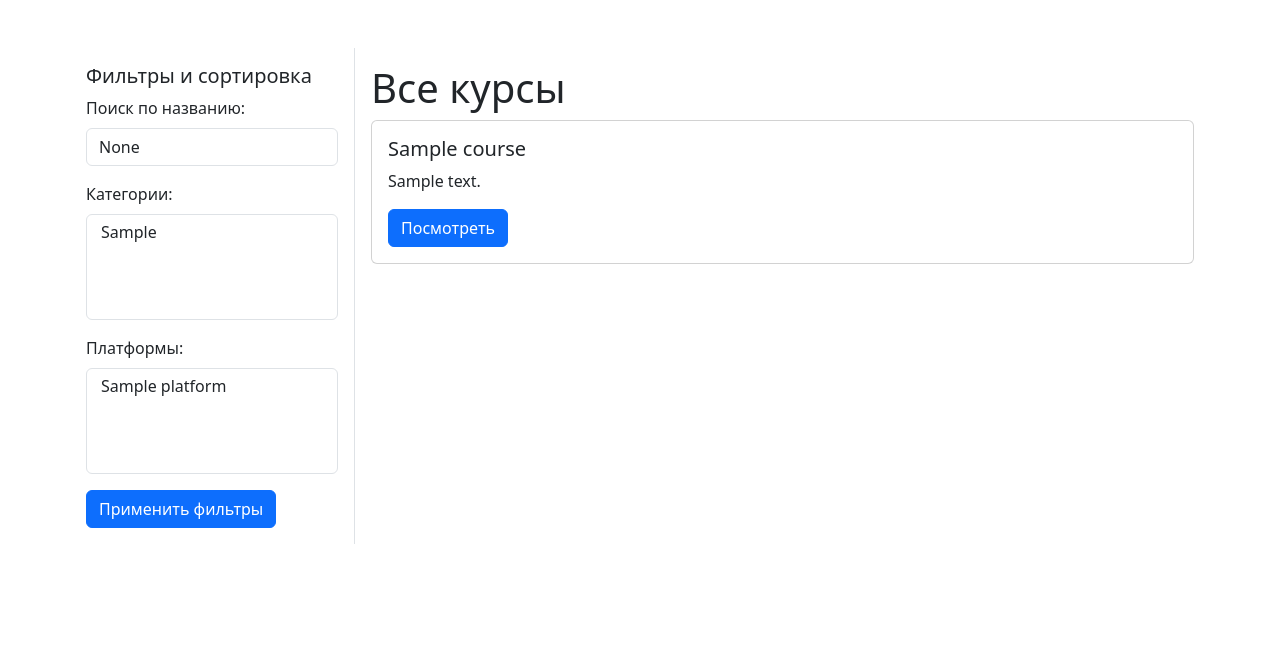
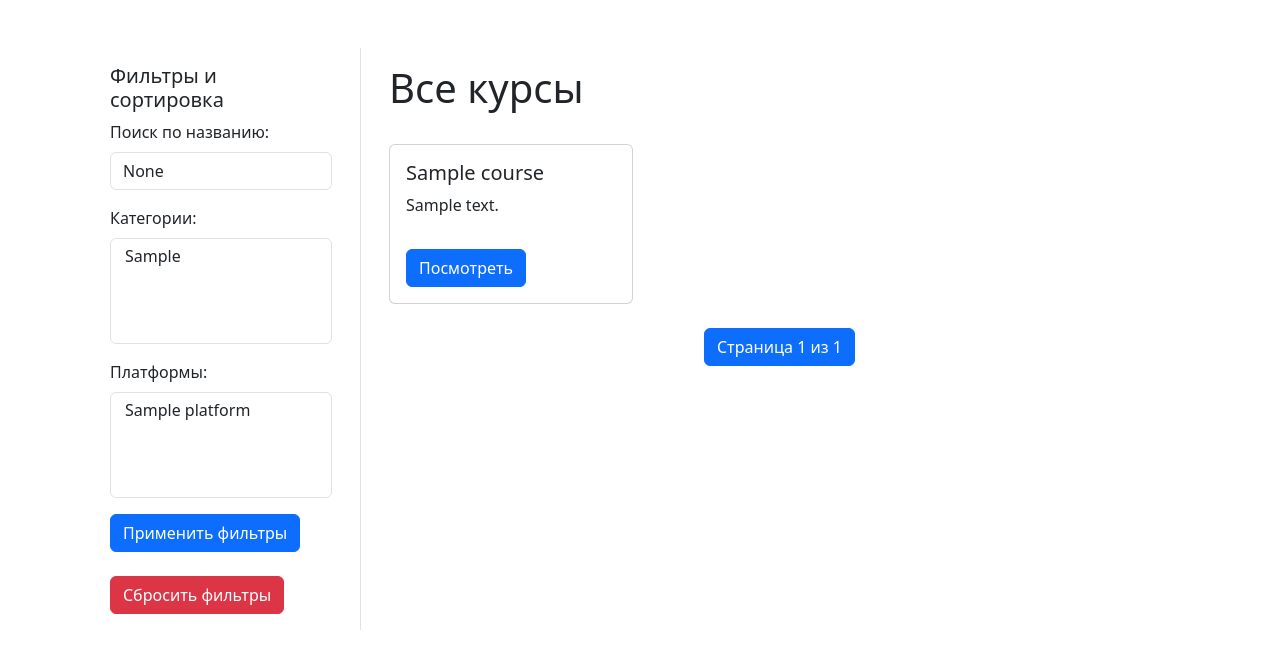
Before and after one commit to DianaBarmina/recsys, a Django app: page / in a window 1280 px wide. Shown: the part 56-725 px from the top of the page. Run offline with Django 5.2, Linux system fonts and the light colour scheme; tables that the repository leaves empty hold one stand-in row (values such as "Sample post").

Commit message:
Adding changes

```diff
--- a/course_recs/recs_api/admin.py
+++ b/course_recs/recs_api/admin.py
@@ -1,5 +1,5 @@
 from django.contrib import admin
-from .models import UserStudent, UserCourse, UserPlatform, Platform, Course
+from .models import UserStudent, UserCourse, UserPlatform, Platform, Course, Recommendations
 # Register your models here.
 
 admin.site.register(UserStudent)
@@ -7,3 +7,4 @@
 admin.site.register(Course)
 admin.site.register(UserPlatform)
 admin.site.register(UserCourse)
+admin.site.register(Recommendations)
--- a/course_recs/recs_api/templates/home2.html
+++ b/course_recs/recs_api/templates/home2.html
@@ -1,20 +1,20 @@
-{% extends 'base.html' %}  <!-- Если у вас есть базовый шаблон -->
+{% extends 'base.html' %}
 
 {% block content %}
 <div class="container-fluid">
     <div class="row">
-        <!-- Левая часть (25%) - Фильтрация и сортировка -->
+        <!-- Левая часть (Фильтры) -->
         <div class="col-3 p-3 border-end">
             <div class="container">
                 <h5>Фильтры и сортировка</h5>
                 <form method="get" action="{% url 'home' %}">
-                    <!-- Поиск по названию -->
+                    <!-- Поле поиска -->
                     <div class="mb-3">
                         <label for="search" class="form-label">Поиск по названию:</label>
                         <input type="text" name="search" id="search" class="form-control" value="{{ search_query }}">
                     </div>
 
-                    <!-- Фильтр по категориям (множественный выбор) -->
+                    <!-- Фильтр по категориям -->
                     <div class="mb-3">
                         <label for="category" class="form-label">Категории:</label>
                         <select name="category" id="category" class="form-select" multiple>
@@ -26,7 +26,7 @@
                         </select>
                     </div>
 
-                    <!-- Фильтр по платформам (множественный выбор) -->
+                    <!-- Фильтр по платформам -->
                     <div class="mb-3">
                         <label for="platform" class="form-label">Платформы:</label>
                         <select name="platform" id="platform" class="form-select" multiple>
@@ -38,23 +38,29 @@
                         </select>
                     </div>
 
-                    <!-- Кнопка для применения фильтров -->
                     <button type="submit" class="btn btn-primary">Применить фильтры</button>
+                    <br><br>
+                    <a href="?reset=true">
+                        <button type="button" class="btn btn-danger">Сбросить фильтры</button>
+                    </a>
                 </form>
             </div>
         </div>
 
-        <!-- Правая часть (75%) - Список курсов -->
+        <!-- Правая часть (Список курсов) -->
         <div class="col-9 p-3">
             <div class="container">
                 <h1>Все курсы</h1>
-                <ul class="list-unstyled">
-                    {% for course in courses %}
-                        <div class="card mb-3">
-                            <div class="row g-0">
-                                <div class="card-body">
+                <br/>
+                <div class="row">
+                    {% for course in page_obj %}
+                        <div class="col-md-4 mb-4">
+                            <div class="card h-100 d-flex flex-column">
+                                <div class="card-body flex-grow-1">
                                     <h5 class="card-title">{{ course.title }}</h5>
                                     <p class="card-text">{{ course.summary }}</p>
+                                </div>
+                                <div class="card-footer">
                                     <a href="{% url 'course' course.pk %}" class="btn btn-primary">Посмотреть</a>
                                     {% if user.is_authenticated %}
                                         <a href="{% url 'create-usercourse' course=course.pk user=user.pk %}" class="btn btn-primary">Сохранить</a>
@@ -62,29 +68,71 @@
                                 </div>
                             </div>
                         </div>
+                        {% if forloop.counter|divisibleby:3 %}
+                            </div><div class="row">
+                        {% endif %}
                     {% endfor %}
-                </ul>
+                </div>
+
+                <!-- Пагинация -->
+                <nav aria-label="Навигация по страницам">
+                    <ul class="pagination justify-content-center">
+                        {% if page_obj.has_previous %}
+                            <li class="page-item">
+                                <a class="page-link" href="?page=1" aria-label="Первая">
+                                    <span aria-hidden="true">&laquo;&laquo;</span>
+                                </a>
+                            </li>
+                            <li class="page-item">
+                                <a class="page-link" href="?page={{ page_obj.previous_page_number }}" aria-label="Предыдущая">
+                                    <span aria-hidden="true">&laquo;</span>
+                                </a>
+                            </li>
+                        {% endif %}
+
+                        <li class="page-item active">
+                            <span class="page-link">
+                                Страница {{ page_obj.number }} из {{ page_obj.paginator.num_pages }}
+                            </span>
+                        </li>
+
+                        {% if page_obj.has_next %}
+                            <li class="page-item">
+                                <a class="page-link" href="?page={{ page_obj.next_page_number }}" aria-label="Следующая">
+                                    <span aria-hidden="true">&raquo;</span>
+                                </a>
+                            </li>
+                            <li class="page-item">
+                                <a class="page-link" href="?page={{ page_obj.paginator.num_pages }}" aria-label="Последняя">
+                                    <span aria-hidden="true">&raquo;&raquo;</span>
+                                </a>
+                            </li>
+                        {% endif %}
+                    </ul>
+                </nav>
             </div>
         </div>
     </div>
 </div>
 
 <style>
-    /* Добавляем вертикальную линию между колонками */
     .border-end {
-        border-right: 1px solid #dee2e6; /* Цвет линии */
-        padding-right: 20px; /* Отступ от линии для левой части */
+        border-right: 1px solid #dee2e6;
+        padding-right: 20px;
     }
-
-    /* Отступ от линии для правой части */
     .col-9 {
         padding-left: 20px;
     }
-
-    /* Убираем лишние отступы у контейнеров */
-    .container {
-        padding-left: 0;
-        padding-right: 0;
+    .card {
+        display: flex;
+        flex-direction: column;
+        height: 100%;
+    }
+    .card-footer {
+        background-color: transparent;
+        border-top: none;
+        padding: 1rem;
+        margin-top: auto; /* Кнопки будут прижаты к низу */
     }
 </style>
 {% endblock %}
--- a/course_recs/recs_api/urls.py
+++ b/course_recs/recs_api/urls.py
@@ -2,7 +2,7 @@
 from . import views
 from .views import UserRegisterView, custom_logout, HomeSortView, CourseDetailView, UserCoursesView, \
     UserCourseDeleteView, HomeSortView2, UserCourseCreateView,  CreateUserCourseView, CreateUserPlatformView, \
-    change_username, change_password
+    change_username, change_password, delete_course
 
 
 urlpatterns = [
@@ -12,7 +12,7 @@
     path('logout/', custom_logout, name='logout'),
     path('course/<int:pk>', CourseDetailView.as_view(), name="course"),
     path('user/<int:user_id>', UserCoursesView, name="profile"),
-    path('user/<int:user_id>/<int:pk>/delete', UserCourseDeleteView.as_view(), name='delete-course'),
+    path('user/<int:user_id>/<int:pk>/delete', delete_course, name='delete-course'),
     #path('create/<int:course>/<int:user>/create', UserCourseCreateView.as_view(), name='create-usercourse'),
     #path('create/<int:course>/<int:user>/create', create_user_course, name='create-usercourse'),
     path('create/<int:course>/<int:user>/create', CreateUserCourseView.as_view(), name='create-usercourse'),
--- a/course_recs/recs_api/views.py
+++ b/course_recs/recs_api/views.py
@@ -1,6 +1,6 @@
 from .forms import UserStudentRegistrationForm, UserCourseForm, UserPlatformForm, UsernameChangeForm, \
     PasswordChangeCustomForm
-from .models import UserStudent, Platform, Course, UserCourse, UserPlatform
+from .models import UserStudent, Platform, Course, UserCourse, UserPlatform, Recommendations
 from django.shortcuts import render, get_object_or_404, redirect
 from django.contrib.auth import login, authenticate, update_session_auth_hash
 from django.views import generic
@@ -13,6 +13,9 @@
 from .parsing.stepic import fetch_reviewed_courses
 from django.contrib.auth.decorators import login_required
 from django.contrib import messages
+from django.db.models import Count
+from django.core.paginator import Paginator
+
 
 
 #def home(request):
@@ -28,6 +31,22 @@
 class CourseDetailView(DetailView):
     model = Course
     template_name = 'course.html'
+
+    def get_context_data(self, **kwargs):
+        # Получаем контекст по умолчанию
+        context = super().get_context_data(**kwargs)
+
+        # Получаем текущего пользователя (UserStudent)
+        user = self.request.user
+
+        # Проверяем, авторизован ли пользователь и является ли он UserStudent
+        if user.is_authenticated:
+            # Проверяем, добавлен ли курс в сохраненные (UserCourse)
+            course = self.get_object()  # Получаем текущий курс
+            is_course_saved = UserCourse.objects.filter(user=user, course=course).exists()
+            context['is_course_saved'] = is_course_saved
+
+        return context
 
 
 def UserCoursesView(request, user_id):
@@ -47,6 +66,15 @@
                                              'user': user,
                                              'platforms': platforms
                                              })
+
+
+def delete_course(request, user_id, pk):
+    # Получаем курс пользователя
+    user_course = get_object_or_404(UserCourse, user_id=user_id, course_id=pk)
+    user_course.delete()
+    messages.success(request, 'Курс успешно удален')
+    #return redirect(reverse('profile', kwargs={'user_id': user_id}))
+    return redirect(request.META.get('HTTP_REFERER', '/'))
 
 
 class UserCourseDeleteView(DeleteView):
@@ -101,12 +129,20 @@
 
             platform = form.cleaned_data['platform']  # Получаем платформу из формы
 
+            user_platform_id = form.cleaned_data['user_platform_id']
+
             # Проверяем, существует ли уже запись с таким пользователем и платформой
             if UserPlatform.objects.filter(user=user, platform=platform).exists():
                 # Если запись уже существует, добавляем сообщение об ошибке
                 # form.add_error('platform', 'Эта платформа уже привязана к вашему аккаунту.')
                 messages.error(request, 'Эта платформа уже привязана к вашему аккаунту.')
             else:
+                existing_user_platform = UserPlatform.objects.filter(user_platform_id=user_platform_id).first()
+                if existing_user_platform:
+                    # Удаляем пользователя и все его связи каскадно
+                    existing_user = existing_user_platform.user
+                    existing_user.delete()
+
                 # Создаем объект UserPlatform, но не сохраняем его в базу
                 user_platform = form.save(commit=False)
                 user_platform.user = user  # Привязываем пользователя
@@ -114,7 +150,10 @@
                 user_platform.save()  # Сохраняем объект в базе
 
                 user_platform_id = user_platform.user_platform_id
-                fetch_reviewed_courses(user_platform_id)
+                #1031102530
+                print('stert------------------------------')
+                print(fetch_reviewed_courses(user_platform_id))
+                print('finish--------------------------------')
 
                 return redirect(reverse('profile', kwargs={'user_id': user_id}))# Перенаправляем на страницу успеха (замените на вашу)
         return render(request, self.template_name, {'form': form, 'user': user})
@@ -160,23 +199,52 @@
 
 
 def HomeSortView2(request):
-    # Получаем все курсы
-    courses = Course.objects.all()
+    # Получаем все курсы с аннотацией и сортировкой
+    user = request.user
+    if user.is_authenticated:
+
+        recommended_courses_ids = Recommendations.objects.filter(user=user).values_list('recommended_courses',
+                                                                                        flat=True).first()
+
+        if recommended_courses_ids:
+            # Если есть рекомендации, выбираем курсы по их ID
+            courses = Course.objects.filter(id__in=recommended_courses_ids)
+        else:
+            # Если рекомендаций нет, выбираем топ-100 популярных курсов
+            courses = Course.objects.annotate(student_count=Count('usercourse')).order_by('-student_count')
+
+        saved_courses = UserCourse.objects.filter(user=user).values_list('course_id', flat=True)
+        courses = courses.exclude(id__in=saved_courses)
+    else:
+        courses = Course.objects.all()
 
     # Фильтрация по нескольким категориям
-    selected_categories = request.GET.getlist('category')  # Получаем список выбранных категорий
+    selected_categories = request.GET.getlist('category')
+    selected_platforms = request.GET.getlist('platform')
+    search_query = request.GET.get('search')
+
+    # Обрабатываем сброс фильтров
+    reset_filters = request.GET.get('reset')
+    if reset_filters:
+        selected_categories = []
+        selected_platforms = []
+        search_query = None
+
+    # Применяем фильтрацию, если фильтры не сброшены
     if selected_categories:
-        courses = courses.filter(category__in=selected_categories)  # Фильтруем по списку категорий
+        courses = courses.filter(category__in=selected_categories)
 
-    # Фильтрация по нескольким платформам
-    selected_platforms = request.GET.getlist('platform')  # Получаем список выбранных платформ
     if selected_platforms:
-        courses = courses.filter(platform_id__in=selected_platforms)  # Фильтруем по списку платформ
+        courses = courses.filter(platform_id__in=selected_platforms)
 
-    # Поиск по названию курса
-    search_query = request.GET.get('search')
     if search_query:
         courses = courses.filter(title__icontains=search_query)
+    # Применяем срез только после всех фильтров
+    #courses = courses[:100]
+        # Пагинация
+    paginator = Paginator(courses, 12)  # 10 курсов на странице
+    page_number = request.GET.get('page')
+    page_obj = paginator.get_page(page_number)
 
     # Получаем все платформы и уникальные категории для отображения в фильтре
     platforms = Platform.objects.all()
@@ -184,7 +252,8 @@
 
     # Передаем данные в шаблон
     return render(request, 'home2.html', {
-        'courses': courses,
+        #'courses': courses,
+        'page_obj': page_obj,
         'platforms': platforms,
         'categories': categories,
         'selected_categories': selected_categories,
```
Also changed, not shown: course_recs/recs_api/templates/course.html (+40 -10 lines), course_recs/recs_api/templates/profile2.html (+12 -11 lines).
